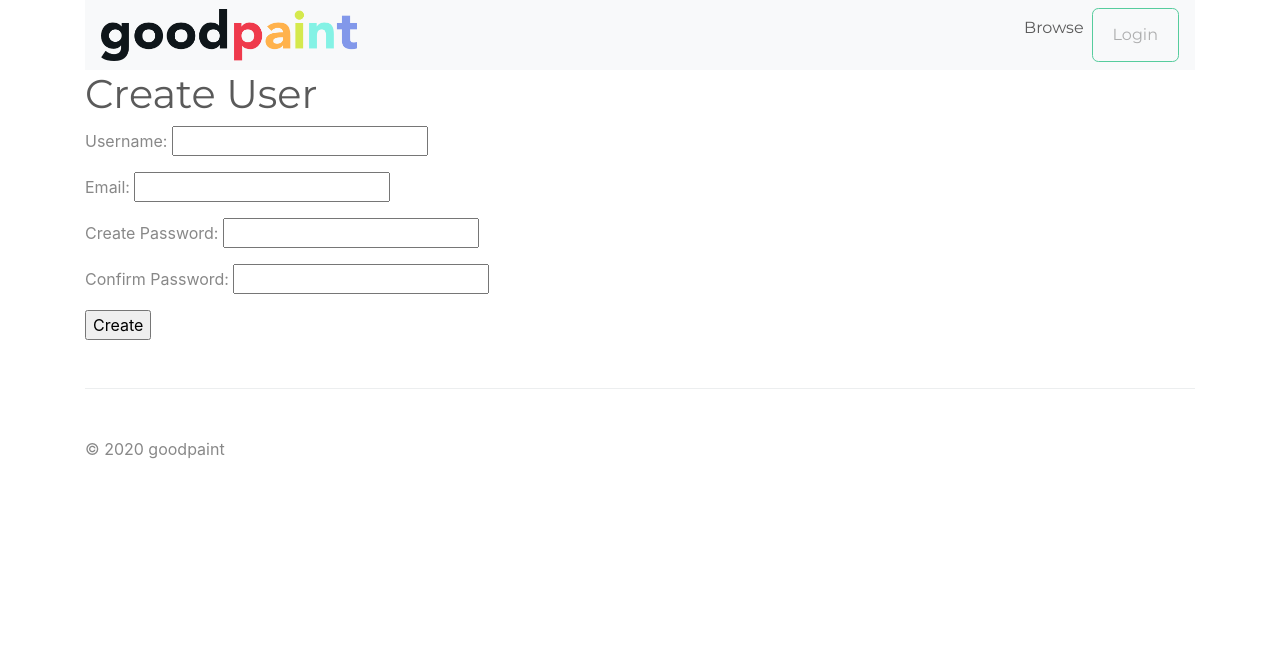
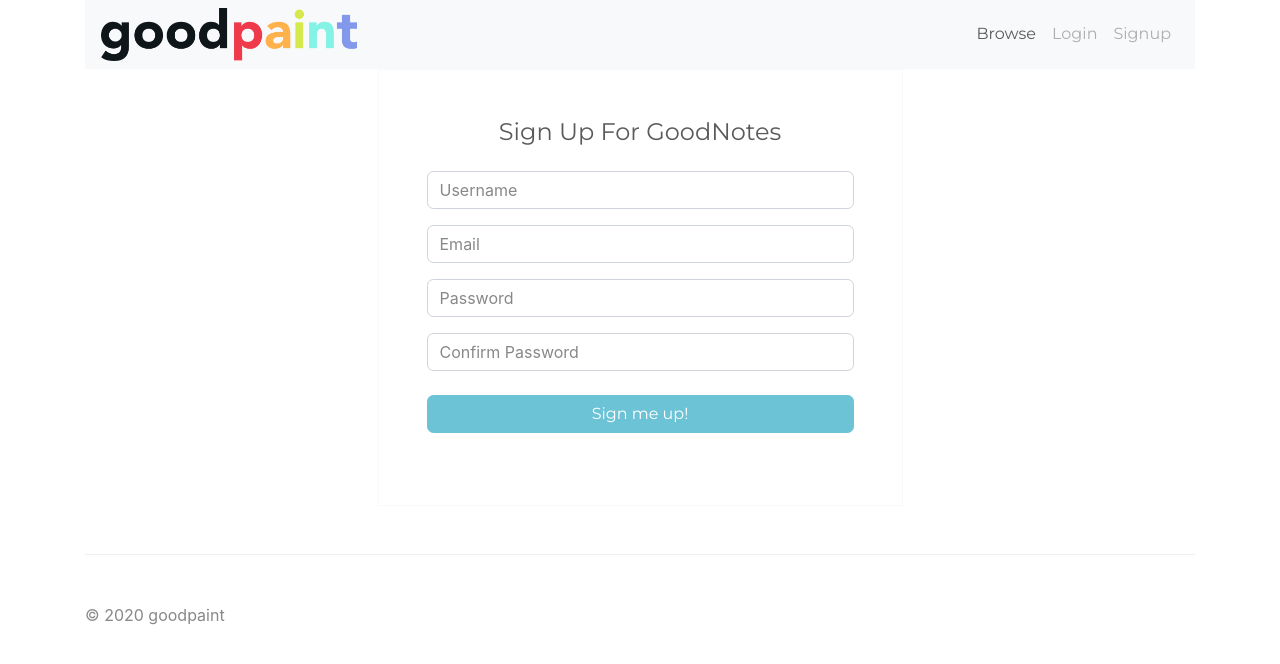
Before and after one commit to jeniwen/goodpaint, a Django app: page /account/signup in a window 1280 px wide. Shown: the top 664 px of the page. Run offline with Django 3.2, Linux system fonts and the light colour scheme; some libraries are stand-ins or nearby versions.

Commit message:
prettier

```diff
--- a/account/forms.py
+++ b/account/forms.py
@@ -2,6 +2,8 @@ from django import forms
 from django.core.exceptions import ValidationError
 
 class SignupForm(forms.Form):
+    error_css_class = 'error'
+    required_css_class = 'required'
     username = forms.CharField(
       # error_messages={'required': 'Gotta make a username!'}
     )
--- a/account/templates/account/signup.html
+++ b/account/templates/account/signup.html
@@ -1,27 +1,44 @@
 {% extends 'listing/base.html' %}
 {% block content %}
-<h1>Create User</h1>
-<form action="" method="post">
+<div class="col-md-6 offset-md-3">
+<form class="text-center border border-light p-5" action="" method="post">
+    <p class="h4 mb-4">Sign Up For GoodNotes</p>
     {% csrf_token %}
     <p>
-      Username: <input type="text" name="username" value="{{form.data.username}}" />
-      {{ form.username.errors }}
+      <input class="form-control mb-3" placeholder="Username" type="text" name="username" value="{{form.data.username}}" />
+      {% for error in form.username.errors %}
+      <div class="alert alert-danger" role="alert">
+         {{ error|escape }}
+      </div>
+      {% endfor %}
     </p>
     <p>
-      Email: <input type="text" name="email" value="{{form.data.email}}" />
-      {{ form.email.errors }}
+      <input class="form-control mb-3" placeholder="Email" type="text" name="email" value="{{form.data.email}}" />
+      {% for error in form.email.errors %}
+      <div class="alert alert-danger" role="alert">
+         {{ error|escape }}
+      </div>
+      {% endfor %}
     </p>
     <p>
-      Create Password: <input type="password" name="password" />
-      {{ form.password.errors }}
+      <input class="form-control mb-3" placeholder="Password" type="password" name="password" />
+      {% for error in form.password.errors %}
+      <div class="alert alert-danger" role="alert">
+         {{ error|escape }}
+      </div>
+      {% endfor %}
     </p>
     <p>
-      Confirm Password: <input type="password" name="password_confirm" />
-      {{ form.password_confirm.errors }}
+      <input class="form-control mb-3" placeholder="Confirm Password" type="password" name="password_confirm" />
+      {% for error in form.password_confirm.errors %}
+      <div class="alert alert-danger" role="alert">
+         {{ error|escape }}
+      </div>
+      {% endfor %}
     </p>
     <p>
-      <input type="submit" value="Create" />
+      <button class="btn btn-info btn-block my-4" type="submit">Sign me up!</button>
     </p>
 </form>
-
+</div>
 {% endblock %}
--- a/browse/templates/browse/base.html
+++ b/browse/templates/browse/base.html
@@ -12,7 +12,7 @@
   {% for p in all_listings %}
     <div class="card">
 
-    <img class="card-img-top" style="object-fit:cover width:100% height:15vw;" src="{{p.image.url}}" />
+    <img class="card-img-top img-fluid" style="object-fit:cover width:100% height:15vw;" src="{{p.image.url}}" />
 
     <div class="card-body">
     <a href="{% url 'listing_detail' pk=p.pk %}"><h5 class="card-title">{{p.title}}</h5></a>
--- a/chat/consumers.py
+++ b/chat/consumers.py
@@ -57,10 +57,11 @@ class ChatConsumer(WebsocketConsumer):
         # message = handle + message
          #save message to messages
         m = Message(room=room, handle=handle, message=message)
-        print(m.message)
         print(str(m.timestamp.strftime("%Y-%m-%d %H:%M:%S")))
-        # m.save()
         eastern = timezone('US/Eastern')
+        m.timestamp = m.timestamp.astimezone(eastern)
+        m.save()
+
         # Send message to room group
         async_to_sync(self.channel_layer.group_send)(
             self.room_group_name,
--- a/chat/urls.py
+++ b/chat/urls.py
@@ -1,7 +1,7 @@
 from django.urls import path, include
 
 from . import views
-
+app_name ='chat'
 urlpatterns = [
     path('<str:user>', views.chatroom, name='chatroom'),
     path('my/messages', views.mymessages, name='mymessages')
--- a/listing/templates/listing/base.html
+++ b/listing/templates/listing/base.html
@@ -36,7 +36,7 @@
           {{ request.user }}
         </a>
         <div class="dropdown-menu" aria-labelledby="navbarDropdownMenuLink">
-          <a class="dropdown-item" href="/shopping_cart/pastorders">New Listing</a>
+          <a class="dropdown-item" href="/listing/newlisting">New Listing</a>
           <a class="dropdown-item" href="/listing/mylistings">My Listings</a>
           <a class="dropdown-item" href="/shopping_cart/pastorders">My Orders</a>
           <a class="dropdown-item" href="{% url 'account:logout' %}">Logout</a>
@@ -46,9 +46,10 @@
         {% else %}
 
           <li class="nav-item">
-          <button type="button" class="btn btn-outline-success">
           <a class="nav-link" href="{% url 'account:login' %}">Login</a>
-          </button>
+          </li>
+          <li class="nav-item">
+          <a class="nav-link" href="{% url 'account:signup' %}">Signup</a>
           </li>
 
         {% endif %}
--- a/shopping_cart/models.py
+++ b/shopping_cart/models.py
@@ -18,7 +18,7 @@ def generate_order_id():
     return date_str + rand_str
 
 class OrderItem(models.Model):
-    product = models.ForeignKey(Listing, on_delete=models.SET_NULL, null=True)
+    product = models.ForeignKey(Listing, on_delete=models.CASCADE)
     is_ordered = models.BooleanField(default=False)
     date_added = models.DateTimeField(auto_now=True)
     date_ordered = models.DateTimeField(null=True)
```
Also changed, not shown: account/templates/account/login.html (+22 -9 lines), browse/templates/browse/listing_detail.html (+12 -2 lines), chat/templates/chat/chatroom.html (+28 -6 lines), chat/views.py (+16 -2 lines), shopping_cart/views.py (+9 -5 lines), db.sqlite3.
